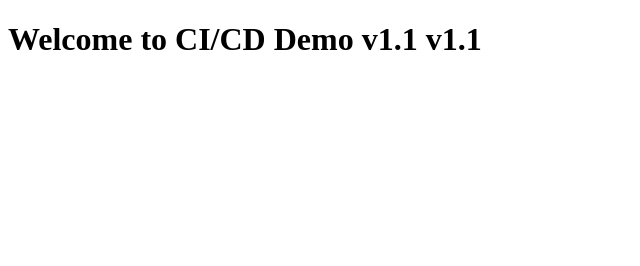
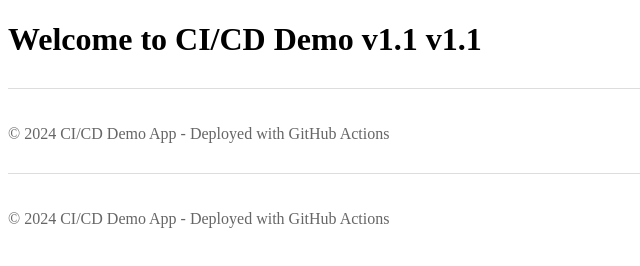
Before and after one commit to raeesmalik89-oss/cicd-demo-app, a website: page src/index.html in a window 1280 px wide. Shown: the whole page, without its empty margins (0-640 px from the left). Drawn offline with Linux system fonts and the light colour scheme.

Commit message:
Add footer with deployment info

```diff
--- a/src/index.html
+++ b/src/index.html
@@ -6,5 +6,17 @@
 </head>
 <body>
     <h1>Welcome to CI/CD Demo v1.1 v1.1</h1>
+
+<footer style="margin-top: 30px; padding-top: 20px; border-top: 1px solid #ddd; color: #666;">
+    <p>© 2024 CI/CD Demo App - Deployed with GitHub Actions</p>
+</footer>
+
+
+<footer style="margin-top: 30px; padding-top: 20px; border-top: 1px solid #ddd; color: #666;">
+    <p>© 2024 CI/CD Demo App - Deployed with GitHub Actions</p>
+</footer>
+
+
+
 </body>
 </html>
```
